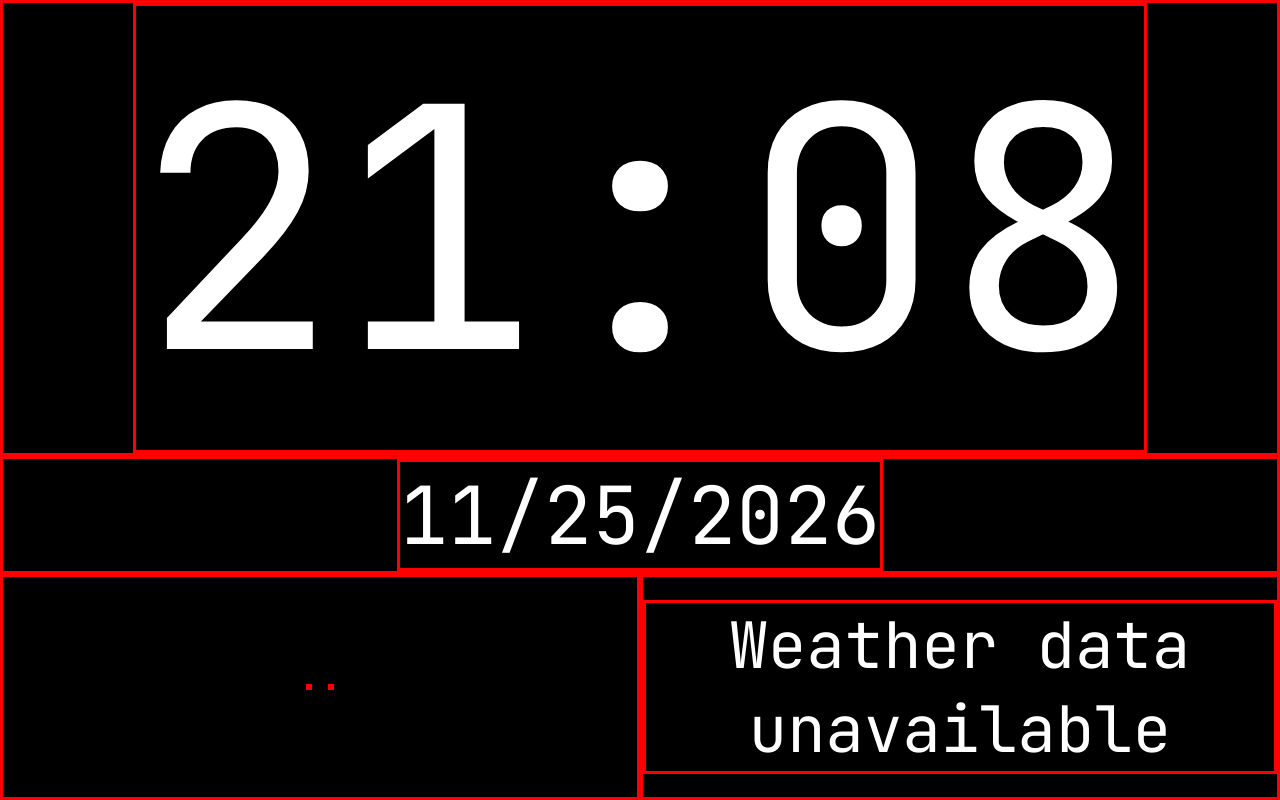
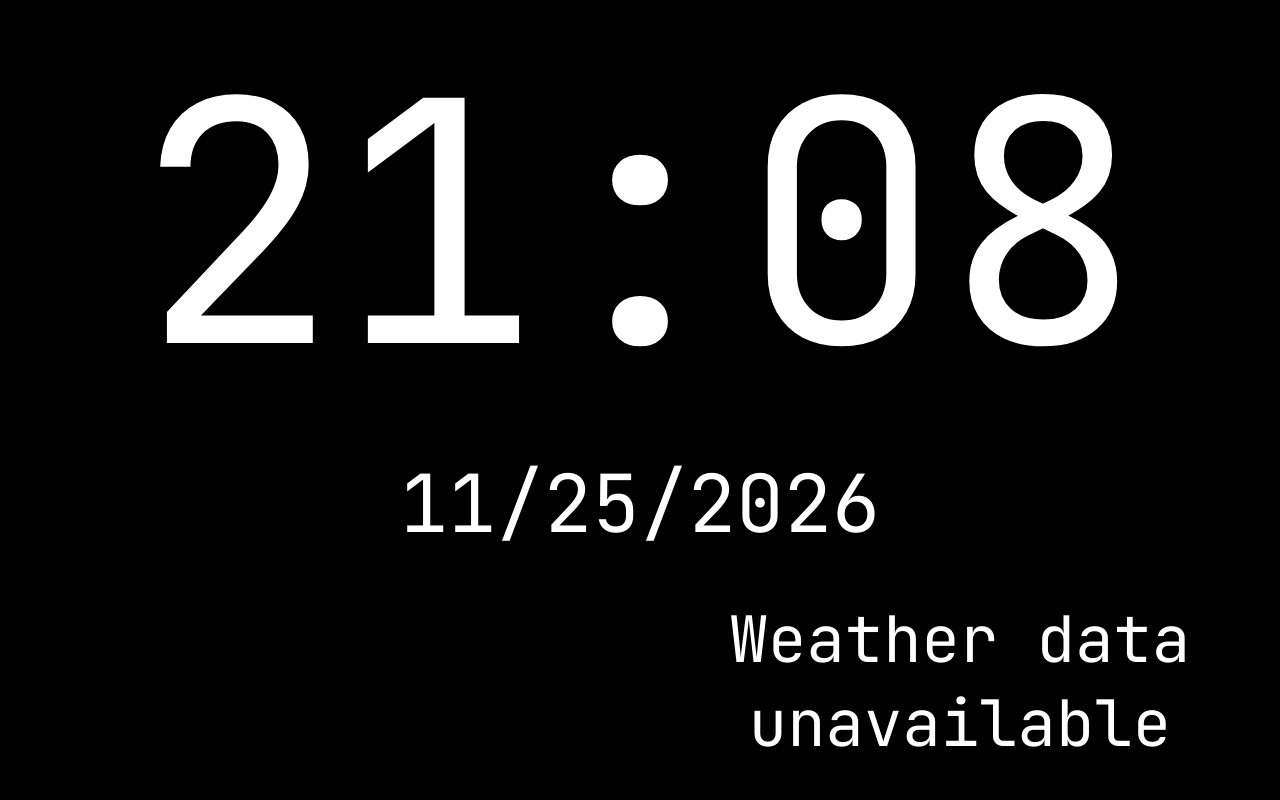
Before and after one commit to muchesko/desk-dashboard, a plain HTML site: page index.html in a window 1280 px wide. Drawn offline with Linux system fonts and the light colour scheme; no server answers.

Commit message:
fixing last commit 3

```diff
--- a/styles.css
+++ b/styles.css
@@ -44,10 +44,6 @@ svg {
     width: 64px;
     height: 64px;
     image-rendering: pixelated;
-}
-
-div {
-    border: solid red;
 }
 
 main {
```
